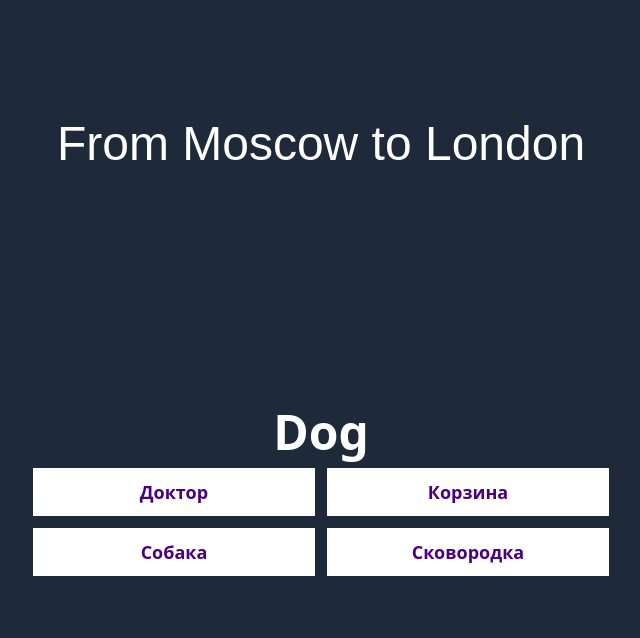
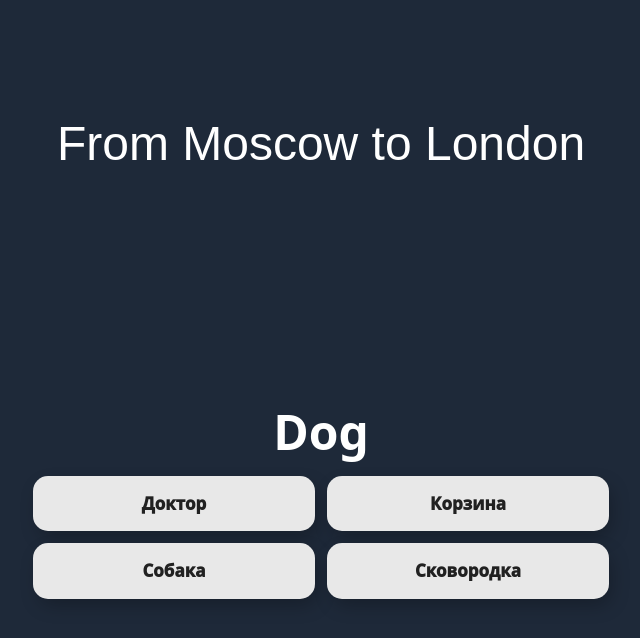
Before and after one commit to Kohize/english-quiz, a website built with Vite: page index.html in a window 1280 px wide. Both pictures are taken after a click on the button "Start". Shown: the whole page, without its empty margins (319-959 px from the left). Built offline with nearby package versions, Linux system fonts and the light colour scheme; a web font is replaced by a local one.

Commit message:
added styles for buttons with answers

```diff
--- a/src/style.css
+++ b/src/style.css
@@ -6,10 +6,30 @@
 }
 
 .answer__button {
-  background-color: #ffffff;
+  padding: 15px 25px;
+  border: unset;
+  border-radius: 15px;
+  color: #212121;
+  z-index: 1;
+  background: #e8e8e8;
+  position: relative;
+  font-weight: 1000;
+  font-size: 17px;
+  -webkit-box-shadow: 4px 8px 19px -3px rgba(0, 0, 0, 0.27);
+  box-shadow: 4px 8px 19px -3px rgba(0, 0, 0, 0.27);
+  transition: all 250ms;
+  overflow: hidden;
   cursor: pointer;
-  text-align: center;
-  color: indigo;
-  font-weight: bold;
-  font-size: 18px;
+
+  &:hover {
+    -webkit-box-shadow:
+      1px 1px 13px #20232e,
+      -1px -1px 13px #545b78;
+    box-shadow:
+      1px 1px 13px #20232e,
+      -1px -1px 13px #545b78;
+    color: gray;
+    -webkit-transition: 500ms;
+    transition: 500ms;
+  }
 }
```
